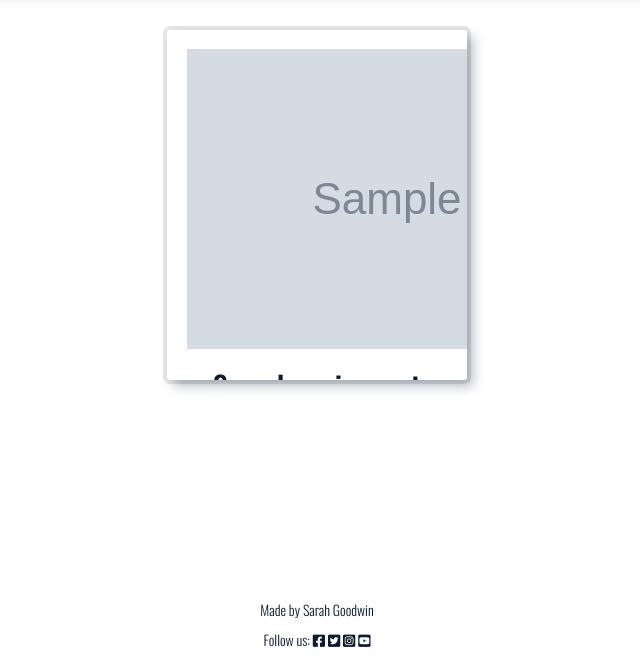
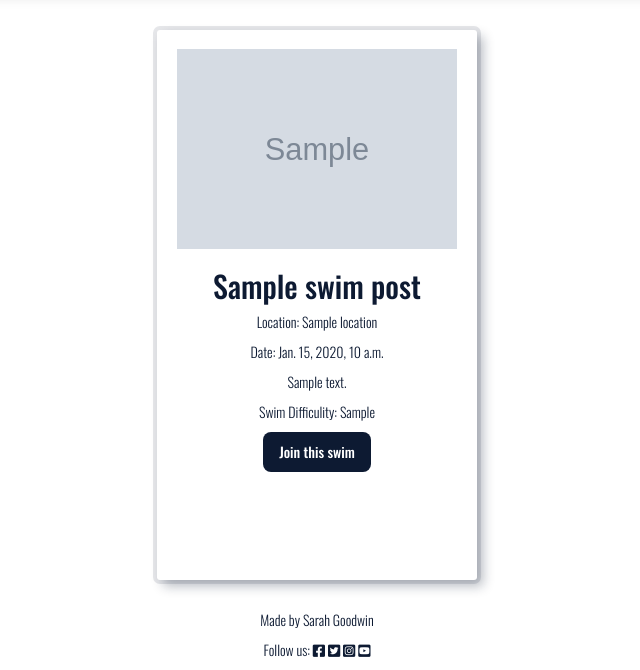
Before and after one commit to sarahgoodwin93/wild-swim-scotland, a Django app: template home/templates/home/swim_posts.html in a window 1280 px wide. Shown: the part 140-810 px from the top of the page, without its empty margins (323-963 px from the left). Before the commit the page ends 787 px from the top, so only its background shows below. Run offline with Django 4.2, Linux system fonts and the light colour scheme; the template is opened without the code that fills it: most values are stand-ins (such as "Sample title", 1, 10 or a date in 2020); grey boxes marked "Sample" are stand-in pictures.

Commit message:
(CSS/swim_post.html) add style to img class

```diff
--- a/static/css/style.css
+++ b/static/css/style.css
@@ -120,8 +120,8 @@ footer {
     box-shadow: 6px 6px 12px 0 rgba(13, 25, 50, 0.3),
         0 0 0 4px rgba(13, 26, 50, 0.1);
     overflow: hidden;
-    height: 350px;
-    width: 300px;
+    height: 550px;
+    width: 320px;
 }
 
 .more-info {
@@ -148,6 +148,12 @@ footer {
     position: relative;
 }
 
+.card-img-top {
+    display: flex;
+    width: 100%;
+    height: 200px;
+}
+
 /* Login Page */
 
 .login {
```
